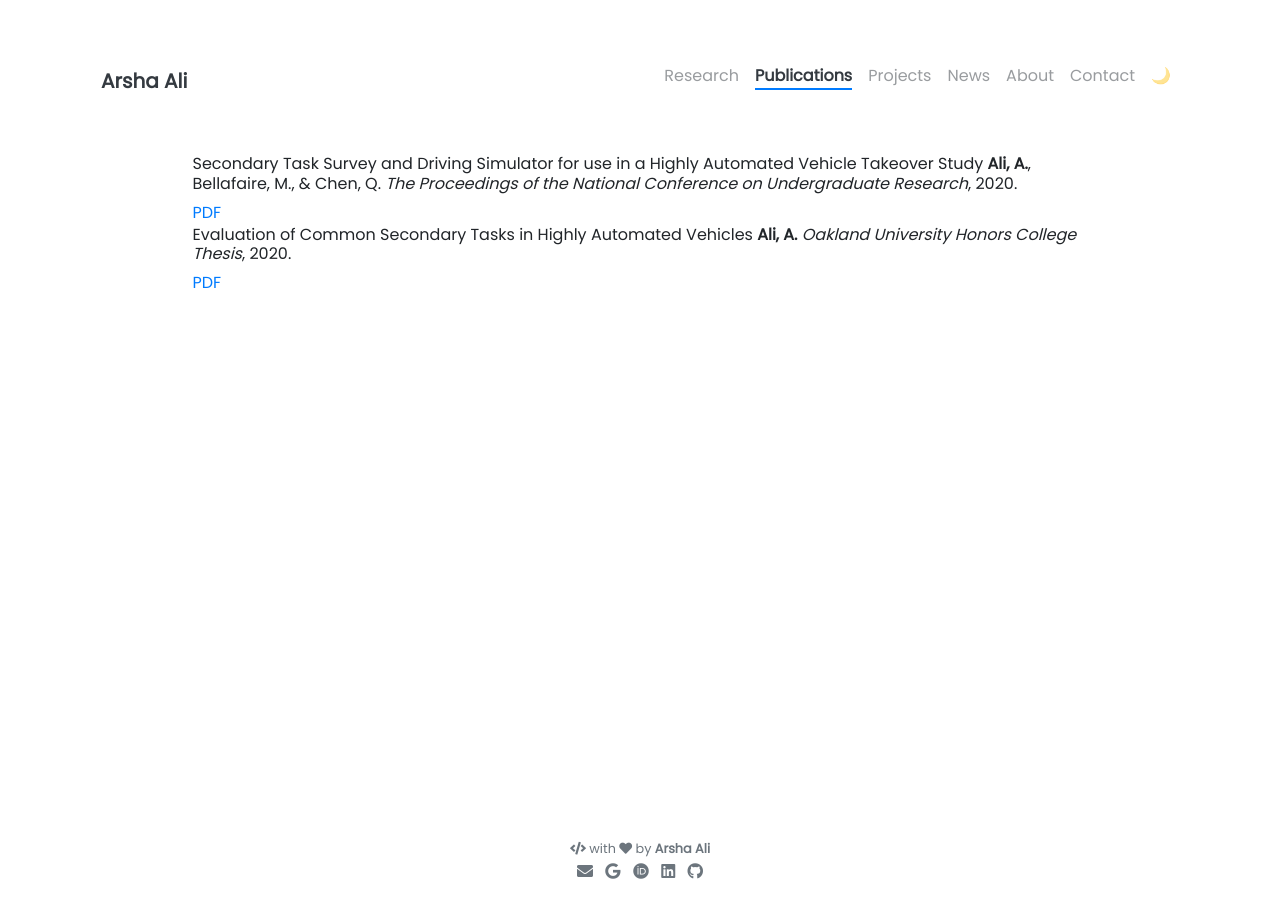
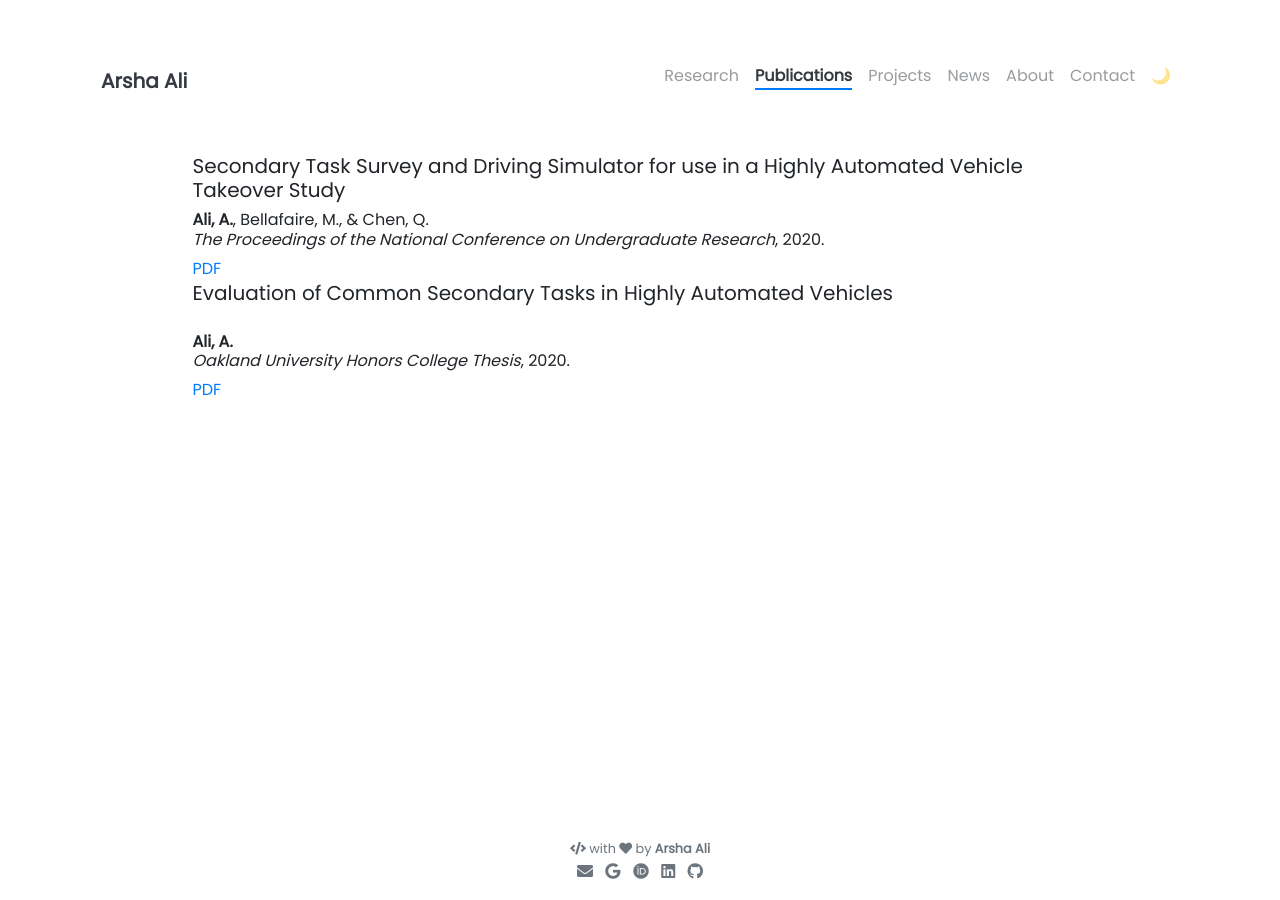
Before and after one commit to arshaali/arshaali.github.io, a Jekyll site: the page built from pages/publications.html, in a window 1280 px wide. Built offline with Jekyll 4.4.1, drawn with Linux system fonts in a browser that asks for light colours; nearby versions of some CDN libraries.

Commit message:
Update publications.html

```diff
--- a/pages/publications.html
+++ b/pages/publications.html
@@ -28,19 +28,22 @@ a:hover, a:active {
 </head>
 <body>
 
+<h5>
+  Secondary Task Survey and Driving Simulator for use in a Highly Automated Vehicle Takeover Study
+</h5>
 <h6>
-  Secondary Task Survey and Driving Simulator for use in a Highly Automated Vehicle Takeover Study
   <b>Ali, A.</b>, Bellafaire, M., & Chen, Q.
-  <i>The Proceedings of the National Conference on Undergraduate Research</i>, 2020.
+  <br><i>The Proceedings of the National Conference on Undergraduate Research</i>, 2020.
 </h6>
 <a href="http://libjournals.unca.edu/ncur/wp-content/uploads/2021/02/3265-Ali-Arsha-FINAL.pdf" target="_blank">PDF</a>
 
 
+<h5>
+  Evaluation of Common Secondary Tasks in Highly Automated Vehicles
+</h5>
 <h6>
-
-  Evaluation of Common Secondary Tasks in Highly Automated Vehicles
-  <b>Ali, A.</b>
-  <i>Oakland University Honors College Thesis</i>, 2020.
+  <br><b>Ali, A.</b>
+  <br><i>Oakland University Honors College Thesis</i>, 2020.
 </h6>
 <a href="https://our.oakland.edu/bitstream/handle/10323/7476/thesis_final_Ali.pdf?sequence=1" target="_blank">PDF</a>
 
```
